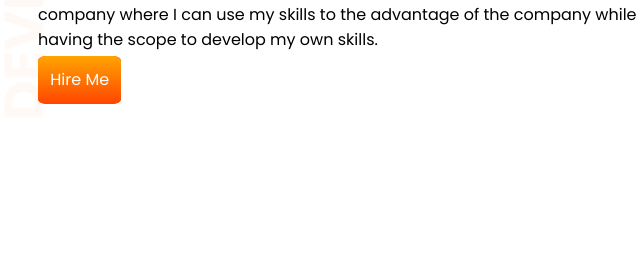
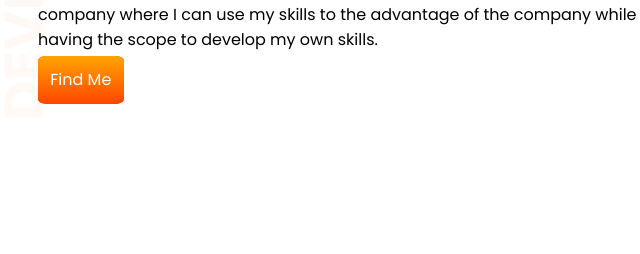
Before and after one commit to 1804057/My-portpolio, a plain HTML site: page index.html in a window 1280 px wide. Shown: the part 242-496 px from the top of the page, 26-666 px from the left. Drawn offline with Linux system fonts and the light colour scheme.

Commit message:
Update index.html

```diff
--- a/index.html
+++ b/index.html
@@ -21,7 +21,7 @@
                 use my skills to the advantage of the company while having the scope to
                 develop my own skills.
             </p>
-            <a class="link-button" target="_blank" rel="noopener noreferrer" href="https://www.linkedin.com/in/zerin-shaima-meem-5108a51a5/">Hire Me</a>
+            <a class="link-button" target="_blank" rel="noopener noreferrer" href="https://www.linkedin.com/in/zerin-shaima-meem-5108a51a5/">Find Me</a>
         </div>
         <div class="pic-sec">
             <img src="images/Zerin Shaima Meem.png" alt ="" width="100" >
```
